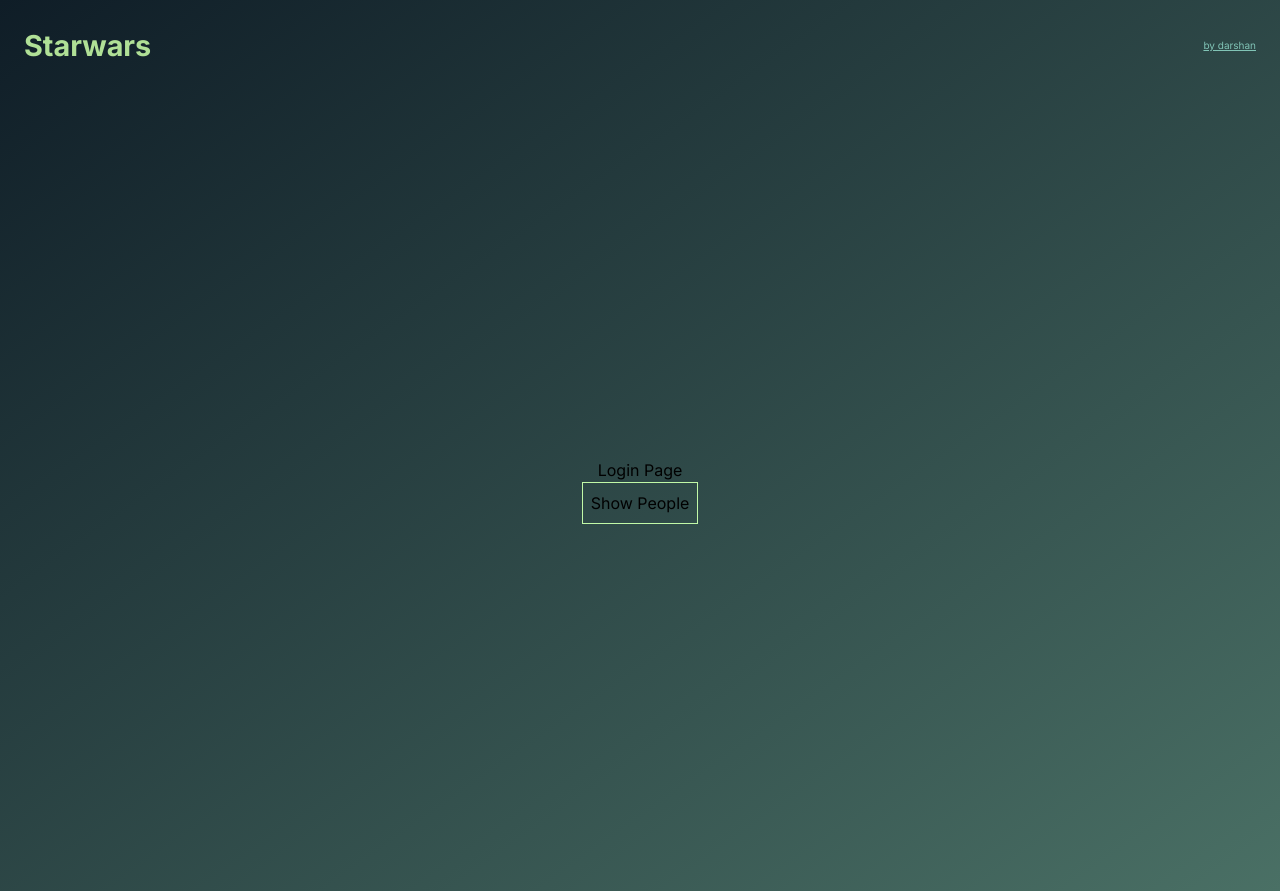
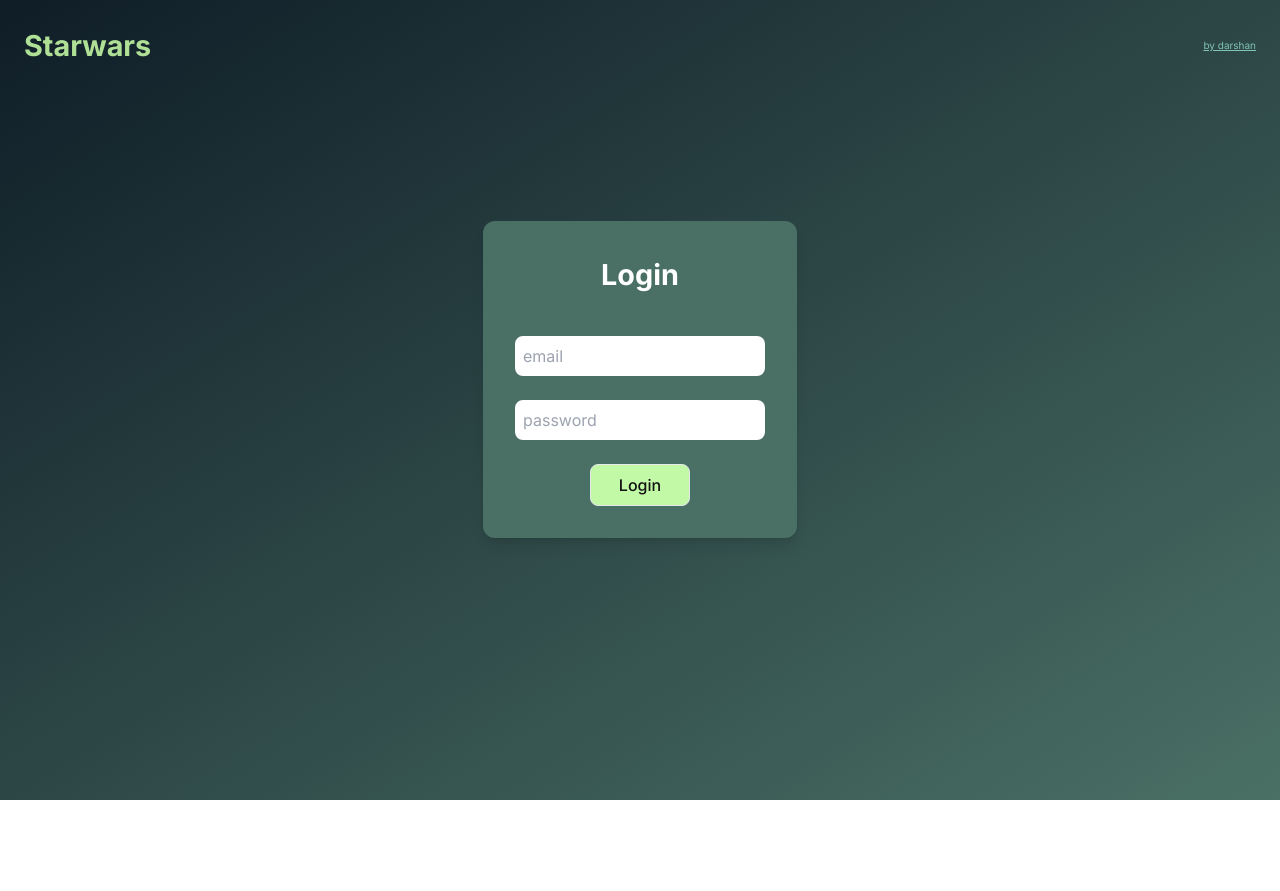
Before and after one commit to iamdarshangowda/starwars, a Next.js app: page / in a window 1280 px wide. After the commit the page ends 800 px from the top, so only its background shows below. Built offline with nearby package versions, Linux system fonts and the light colour scheme.

Commit message:
login ui added

```diff
--- a/src/app/globals.css
+++ b/src/app/globals.css
@@ -8,5 +8,6 @@
   box-sizing: border-box;
   @apply scroll-smooth;
 
+  height: 100vh;
   background-image: linear-gradient(to bottom right, #0f1d27, #4a7065);
 }
--- a/src/app/page.tsx
+++ b/src/app/page.tsx
@@ -1,17 +1,53 @@
 "use client";
 import { useRouter } from "next/navigation";
+import { useState } from "react";
 
 export default function Home() {
+  const [formData, setFormData] = useState({ email: "", password: "" });
   const router = useRouter();
+
+  const handleInputChange = (e: any) => {
+    const { value, name } = e.target;
+    setFormData((prev) => ({ ...prev, [name]: value }));
+  };
+
+  const handleLogin = (e: any) => {
+    e.preventDefault();
+    console.log({ formData });
+    router.push("/people");
+  };
+
   return (
-    <main className="flex min-h-screen flex-col items-center justify-center p-24">
-      <h1>Login Page</h1>
-      <button
-        onClick={() => router.push("/people")}
-        className="border border-neon p-2"
-      >
-        Show People
-      </button>
+    <main className="flex h-full flex-col items-center justify-center p-4 gap-10 -translate-y-28">
+      <div className="p-8 bg-secondaryLight rounded-xl shadow-lg">
+        <h1 className="text-heading-2/h1 text-grey-0 text-center mb-10">
+          Login
+        </h1>
+        <form
+          className="flex flex-col items-center gap-6"
+          onSubmit={handleLogin}
+        >
+          <input
+            name="email"
+            type="text"
+            value={formData.email}
+            onChange={handleInputChange}
+            className="p-2 border-none rounded-lg"
+            placeholder="email"
+          />
+          <input
+            name="password"
+            type="text"
+            value={formData.password}
+            onChange={handleInputChange}
+            className="p-2 border-none rounded-lg"
+            placeholder="password"
+          />
+          <button className="text-grey-9 p-2 w-[100px] border bg-neon text-body-1/b2 rounded-lg">
+            Login
+          </button>
+        </form>
+      </div>
     </main>
   );
 }
--- a/src/components/inputs/selectInput.tsx
+++ b/src/components/inputs/selectInput.tsx
@@ -16,7 +16,7 @@
     return (
       <div className=" flex gap-1 w-full">
         <LoadingSpinner />
-        <p className="text-grey-0">Geting Lists...</p>
+        <p className="text-grey-0">Getting Lists...</p>
       </div>
     );
 
```
